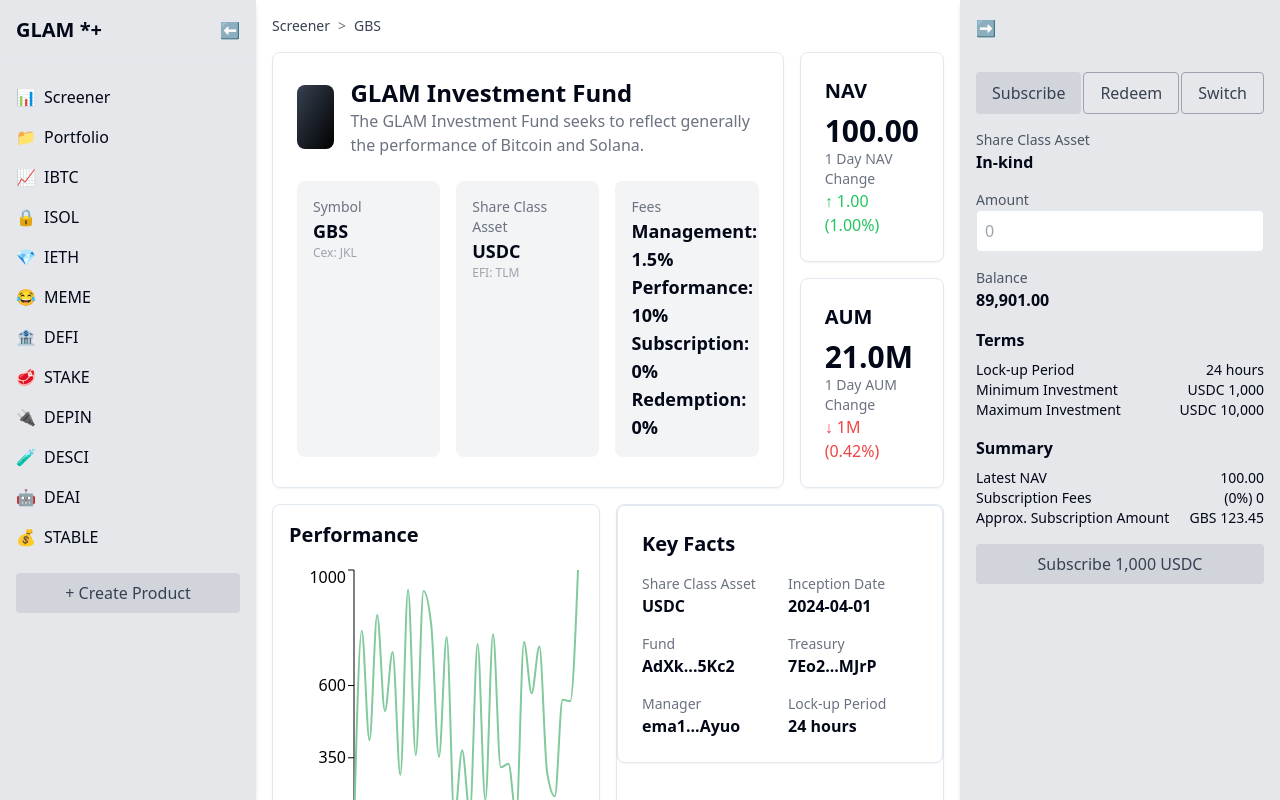
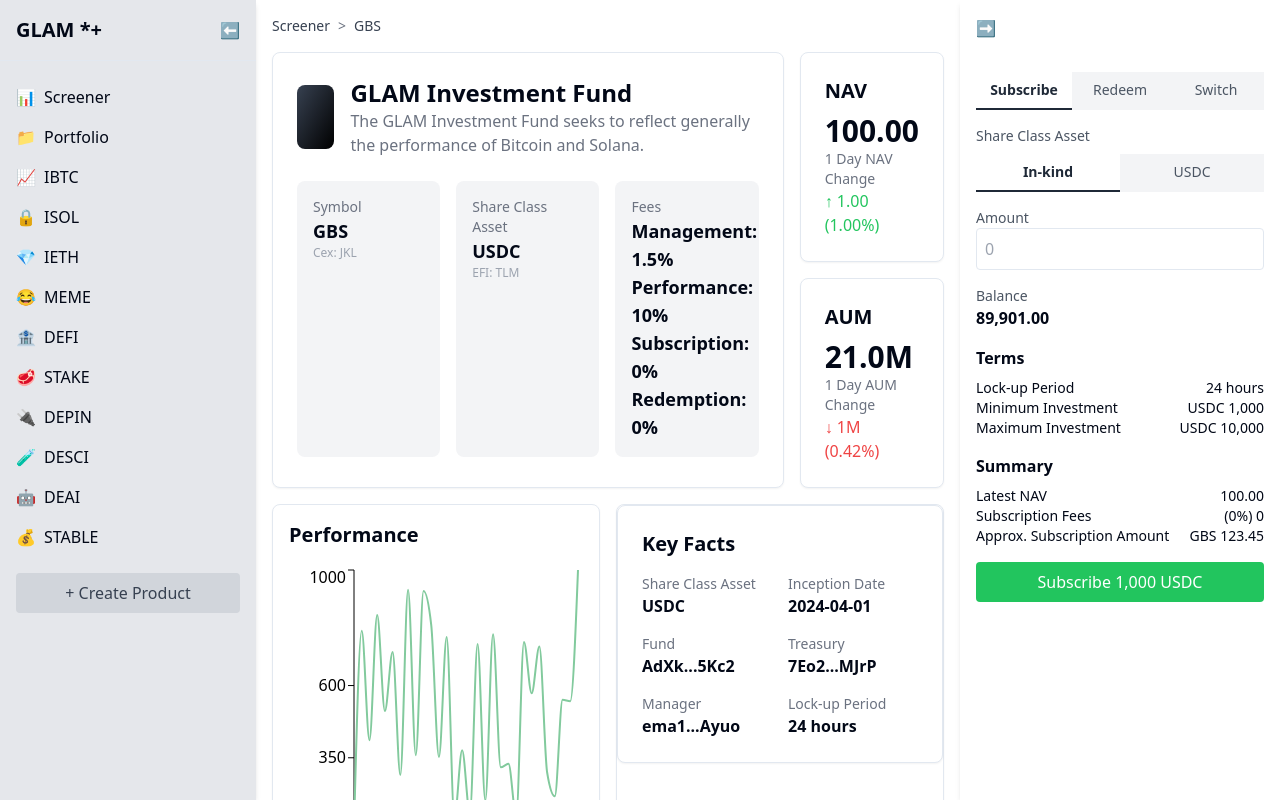
Before and after one commit to dhiazfathra/frontend-starter, a Next.js app: page /en in a window 1280 px wide. Built offline with nearby package versions, Linux system fonts and the light colour scheme.

Commit message:
refactor: update highlighted tab button color to white

```diff
--- a/src/templates/DetailSidebar.tsx
+++ b/src/templates/DetailSidebar.tsx
@@ -4,10 +4,14 @@ import React, { useState } from 'react';
 
 const DetailSidebar: React.FC = () => {
   const [isCollapsed, setIsCollapsed] = useState(false);
+  const [activeTab, setActiveTab] = useState('Subscribe');
+  const [activeAsset, setActiveAsset] = useState('In-kind');
 
   return (
     <div
-      className={`bg-gray-200 shadow-md transition-all duration-300 ${isCollapsed ? 'w-16' : 'w-80'}`}
+      className={`bg-white shadow-md transition-all duration-300 ${
+        isCollapsed ? 'w-16' : 'w-80'
+      }`}
     >
       <div className="flex items-center justify-between p-4">
         <button
@@ -20,30 +24,47 @@ const DetailSidebar: React.FC = () => {
       </div>
       {!isCollapsed && (
         <div className="p-4">
-          <div className="mb-4 flex justify-between">
+          <div className="mb-4 flex">
+            {['Subscribe', 'Redeem', 'Switch'].map((tab) => (
               <button
-              className="rounded bg-gray-300 px-4 py-2 text-gray-700"
+                key={tab}
+                className={`flex-1 py-2 text-sm ${
+                  activeTab === tab
+                    ? 'bg-white font-semibold text-gray-800'
+                    : 'bg-gray-100 text-gray-600'
+                } border-b-2 ${
+                  activeTab === tab ? 'border-gray-800' : 'border-transparent'
+                }`}
+                onClick={() => setActiveTab(tab)}
                 type="button"
               >
-              Subscribe
+                {tab}
               </button>
-            <button
-              className="rounded border border-gray-400 px-4 py-2 text-gray-700"
-              type="button"
-            >
-              Redeem
-            </button>
-            <button
-              className="rounded border border-gray-400 px-4 py-2 text-gray-700"
-              type="button"
-            >
-              Switch
-            </button>
+            ))}
           </div>
 
           <div className="mb-4">
-            <p className="text-sm text-gray-600">Share Class Asset</p>
-            <p className="font-semibold">In-kind</p>
+            <p className="mb-2 text-sm text-gray-600">Share Class Asset</p>
+            <div className="flex">
+              {['In-kind', 'USDC'].map((asset) => (
+                <button
+                  key={asset}
+                  className={`flex-1 py-2 text-sm ${
+                    activeAsset === asset
+                      ? 'bg-white font-semibold text-gray-800'
+                      : 'bg-gray-100 text-gray-600'
+                  } border-b-2 ${
+                    activeAsset === asset
+                      ? 'border-gray-800'
+                      : 'border-transparent'
+                  }`}
+                  onClick={() => setActiveAsset(asset)}
+                  type="button"
+                >
+                  {asset}
+                </button>
+              ))}
+            </div>
           </div>
 
           <div className="mb-4">
@@ -62,38 +83,34 @@ const DetailSidebar: React.FC = () => {
 
           <div className="mb-4">
             <h3 className="mb-2 font-semibold">Terms</h3>
-            <div className="flex justify-between text-sm">
-              <p>Lock-up Period</p>
-              <p>24 hours</p>
+            {[
+              ['Lock-up Period', '24 hours'],
+              ['Minimum Investment', 'USDC 1,000'],
+              ['Maximum Investment', 'USDC 10,000'],
+            ].map(([term, value]) => (
+              <div key={term} className="flex justify-between text-sm">
+                <p>{term}</p>
+                <p>{value}</p>
               </div>
-            <div className="flex justify-between text-sm">
-              <p>Minimum Investment</p>
-              <p>USDC 1,000</p>
-            </div>
-            <div className="flex justify-between text-sm">
-              <p>Maximum Investment</p>
-              <p>USDC 10,000</p>
-            </div>
+            ))}
           </div>
 
           <div className="mb-4">
             <h3 className="mb-2 font-semibold">Summary</h3>
-            <div className="flex justify-between text-sm">
-              <p>Latest NAV</p>
-              <p>100.00</p>
+            {[
+              ['Latest NAV', '100.00'],
+              ['Subscription Fees', '(0%) 0'],
+              ['Approx. Subscription Amount', 'GBS 123.45'],
+            ].map(([item, value]) => (
+              <div key={item} className="flex justify-between text-sm">
+                <p>{item}</p>
+                <p>{value}</p>
               </div>
-            <div className="flex justify-between text-sm">
-              <p>Subscription Fees</p>
-              <p>(0%) 0</p>
-            </div>
-            <div className="flex justify-between text-sm">
-              <p>Approx. Subscription Amount</p>
-              <p>GBS 123.45</p>
-            </div>
+            ))}
           </div>
 
           <button
-            className="w-full rounded bg-gray-300 py-2 text-gray-700"
+            className="w-full rounded bg-green-500 py-2 text-white"
             type="button"
           >
             Subscribe 1,000 USDC
```
Lines whose indentation alone changed are shown as unchanged.
